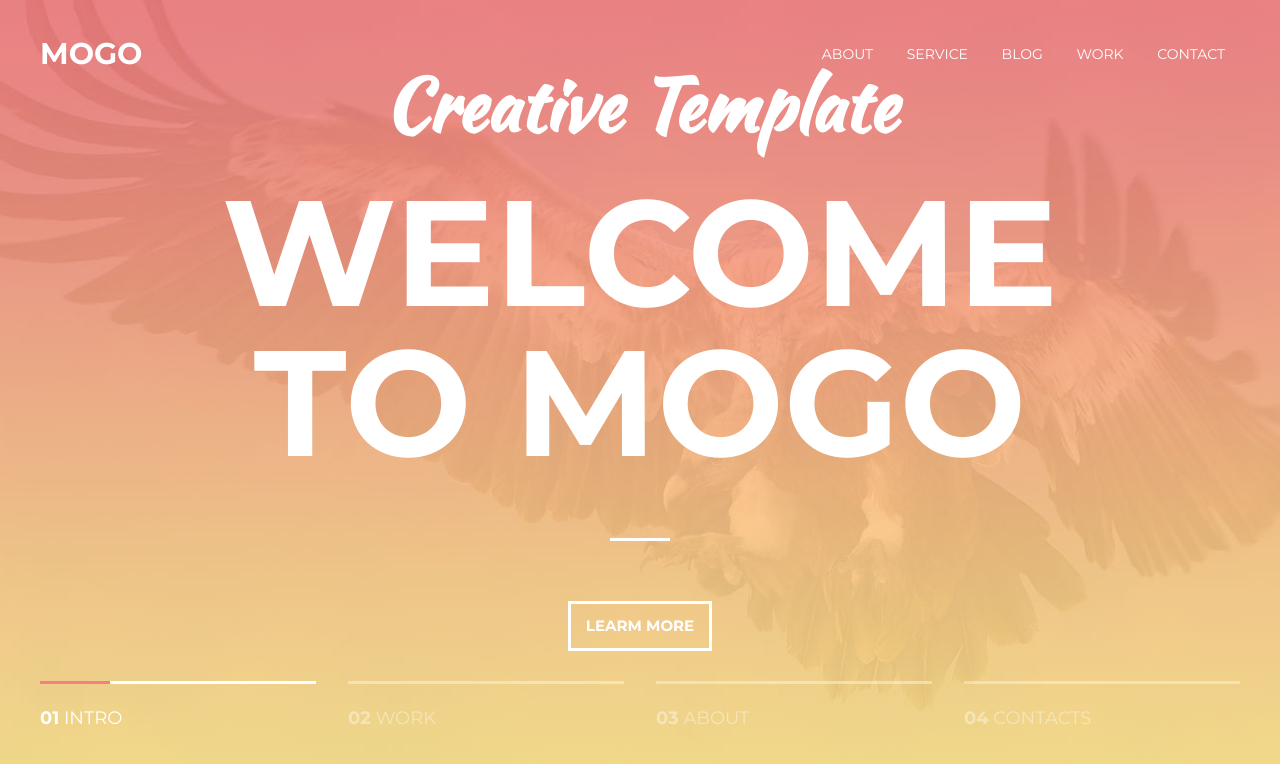
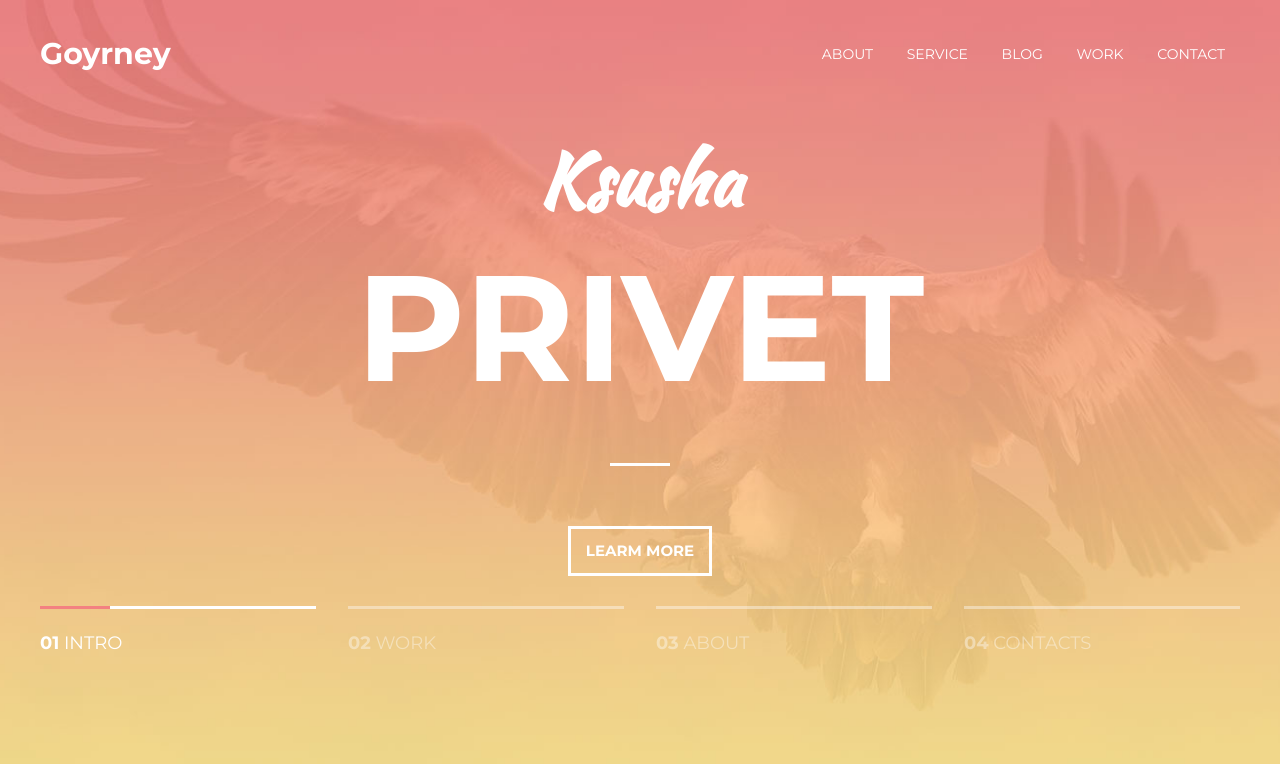
Before and after one commit to VitaliChar/VitaliChar.github.io, a plain HTML site: page index.html in a window 1280 px wide. Drawn offline with Linux system fonts and the light colour scheme.

Commit message:
Update index.html

```diff
--- a/index.html
+++ b/index.html
@@ -4,7 +4,7 @@
         <meta charset="UTF-8">
         <link rel="stylesheet" href="css/style.css">
         <link href="https://fonts.googleapis.com/css2?family=Kaushan+Script&family=Montserrat:wght@400;700&display=swap" rel="stylesheet">
-        <title>MOGO</title>
+        <title>Goyrney</title>
     </head>
 
     <body>
@@ -12,7 +12,7 @@
         <header class="header">
             <div class="container">
                 <div class="header__inner">
-                    <div class="header__logo">MOGO</div>
+                    <div class="header__logo">Goyrney</div>
 
                     <nav class="nav">
                         <a class="nav__link" href="#">About</a>
@@ -27,8 +27,8 @@
         <div class="intro">
             <div class="container">
                 <div class="intro__inner">
-                    <h2 class="intro__suptitle">Creative Template</h2>
-                    <h1 class="intro__title">Welcome to MoGo</h1>
+                    <h2 class="intro__suptitle">Ksusha</h2>
+                    <h1 class="intro__title">Privet</h1>
 
                     <a class="btn" href="#">Learm more</a>
                 </div>
```
